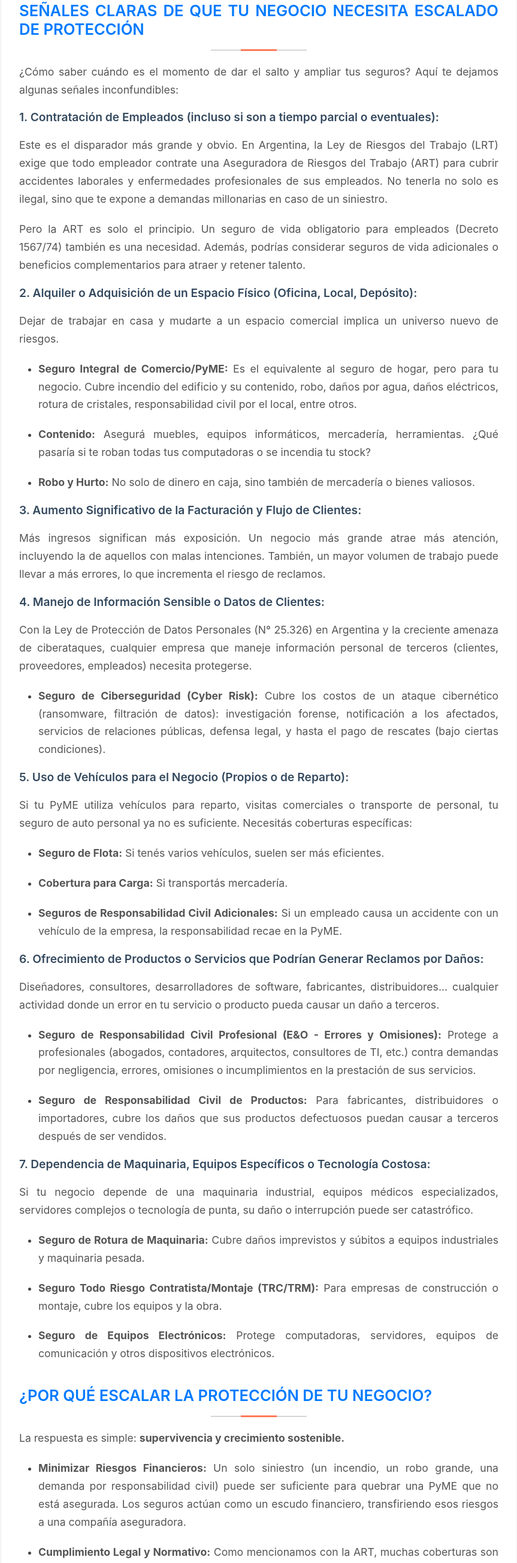
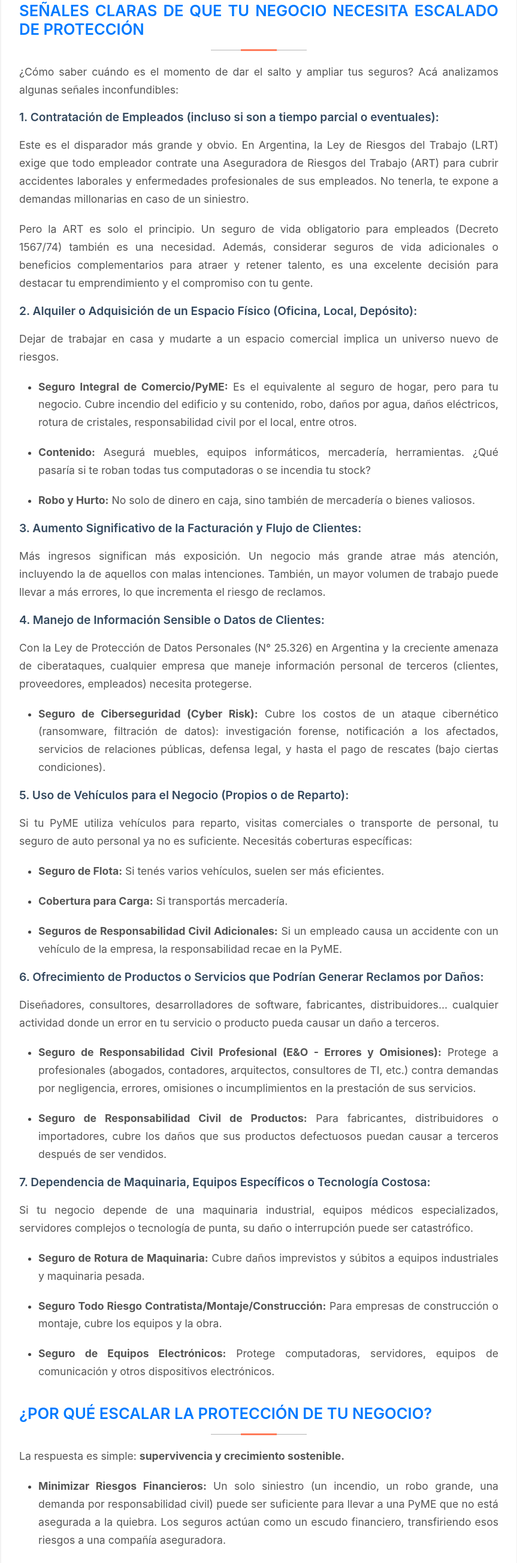
Before and after one commit to gonxavier/coverplus, a website: page blog/freelance-a-pymes.html in a window 1280 px wide. Shown: the part 1434-4039 px from the top of the page at 60% size, without its empty margins (208-1071 px from the left). Drawn offline with Linux system fonts and the light colour scheme.

Commit message:
Update freelance-a-pymes.html

```diff
--- a/blog/freelance-a-pymes.html
+++ b/blog/freelance-a-pymes.html
@@ -119,12 +119,12 @@
 
                <!-- SEGUNDA SECCIÓN -->
                 <h2>Señales Claras de que tu Negocio Necesita Escalado de Protección</h2>
-                <p>¿Cómo saber cuándo es el momento de dar el salto y ampliar tus seguros? Aquí te dejamos algunas señales inconfundibles:</p>
+                <p>¿Cómo saber cuándo es el momento de dar el salto y ampliar tus seguros? Acá analizamos algunas señales inconfundibles:</p>
 
                 <h3>1. Contratación de Empleados (incluso si son a tiempo parcial o eventuales):</h3>
-                <p>Este es el disparador más grande y obvio. En Argentina, la Ley de Riesgos del Trabajo (LRT) exige que todo empleador contrate una Aseguradora de Riesgos del Trabajo (ART) para cubrir accidentes laborales y enfermedades profesionales de sus empleados. No tenerla no solo es ilegal, sino que te expone a demandas millonarias en caso de un siniestro.</p>
+                <p>Este es el disparador más grande y obvio. En Argentina, la Ley de Riesgos del Trabajo (LRT) exige que todo empleador contrate una Aseguradora de Riesgos del Trabajo (ART) para cubrir accidentes laborales y enfermedades profesionales de sus empleados. No tenerla, te expone a demandas millonarias en caso de un siniestro.</p>
 
-                <p>Pero la ART es solo el principio. Un seguro de vida obligatorio para empleados (Decreto 1567/74) también es una necesidad. Además, podrías considerar seguros de vida adicionales o beneficios complementarios para atraer y retener talento.</p>
+                <p>Pero la ART es solo el principio. Un seguro de vida obligatorio para empleados (Decreto 1567/74) también es una necesidad. Además, considerar seguros de vida adicionales o beneficios complementarios para atraer y retener talento, es una excelente decisión para destacar tu emprendimiento y el compromiso con tu gente.</p>
 
                 <h3>2. Alquiler o Adquisición de un Espacio Físico (Oficina, Local, Depósito):</h3>
                 <p>Dejar de trabajar en casa y mudarte a un espacio comercial implica un universo nuevo de riesgos.</p>
@@ -162,7 +162,7 @@
                 <p>Si tu negocio depende de una maquinaria industrial, equipos médicos especializados, servidores complejos o tecnología de punta, su daño o interrupción puede ser catastrófico.</p>
                 <ul>
                     <li><p><strong>Seguro de Rotura de Maquinaria:</strong> Cubre daños imprevistos y súbitos a equipos industriales y maquinaria pesada.</p></li>
-                    <li><p><strong>Seguro Todo Riesgo Contratista/Montaje (TRC/TRM):</strong> Para empresas de construcción o montaje, cubre los equipos y la obra.</p></li>
+                    <li><p><strong>Seguro Todo Riesgo Contratista/Montaje/Construcción:</strong> Para empresas de construcción o montaje, cubre los equipos y la obra.</p></li>
                     <li><p><strong>Seguro de Equipos Electrónicos:</strong> Protege computadoras, servidores, equipos de comunicación y otros dispositivos electrónicos.</p></li>
                 </ul>
 
@@ -170,7 +170,7 @@
                 <h2>¿Por Qué Escalar la Protección de tu Negocio?</h2>
                 <p>La respuesta es simple: <strong>supervivencia y crecimiento sostenible.</strong></p>
                 <ul>
-                    <li><p><strong>Minimizar Riesgos Financieros:</strong> Un solo siniestro (un incendio, un robo grande, una demanda por responsabilidad civil) puede ser suficiente para quebrar una PyME que no está asegurada. Los seguros actúan como un escudo financiero, transfiriendo esos riesgos a una compañía aseguradora.</p></li>
+                    <li><p><strong>Minimizar Riesgos Financieros:</strong> Un solo siniestro (un incendio, un robo grande, una demanda por responsabilidad civil) puede ser suficiente para llevar a una PyME que no está asegurada a la quiebra. Los seguros actúan como un escudo financiero, transfiriendo esos riesgos a una compañía aseguradora.</p></li>
                     <li><p><strong>Cumplimiento Legal y Normativo:</strong> Como mencionamos con la ART, muchas coberturas son obligatorias por ley. No cumplirlas no solo acarrea multas, sino que te expone a responsabilidades mayores.</p></li>
                     <li><p><strong>Protección de Activos:</strong> Tu local, tus máquinas, tu mercadería, tu dinero, tu propiedad intelectual… son el capital de tu empresa. Los seguros los resguardan.</p></li>
                     <li><p><strong>Respaldo para tus Empleados:</strong> Ofrecer un entorno seguro y tener coberturas adecuadas para tu personal no solo es una obligación, sino que fomenta la lealtad y la productividad.</p></li>
@@ -181,7 +181,7 @@
 
                 <!-- CUARTA SECCIÓN -->
                 <h2>La Importancia de un Productor Asesor de Seguros (PAS) en esta Transición</h2>
-                <p>La transición de freelance a PyME es compleja y la oferta de seguros es vasta. Intentar navegar este laberinto sin un experto es un riesgo en sí mismo. Un <strong>Productor Asesor de Seguros (PAS)</strong> es fundamental en esta etapa porque:</p>
+                <p>La transición de freelance a PyME es compleja y la oferta de seguros es enorme. Intentar navegar este laberinto sin un experto es un riesgo en sí mismo. Un <strong>Productor Asesor de Seguros (PAS)</strong> es fundamental en esta etapa porque:</p>
                 <ul>
                     <li><p><strong>Identifica Riesgos Específicos:</strong> Un PAS experimentado sabrá evaluar tu actividad, tu tipo de negocio, tu estructura y tus activos para identificar los riesgos únicos a los que te enfrentás. No todos los negocios son iguales.</p></li>
                     <li><p><strong>Diseña un Plan a Medida:</strong> No hay un "paquete estándar" que sirva para todas las PyMES. Un buen productor creará una combinación de coberturas que se ajuste a tus necesidades y a tu presupuesto, optimizando la protección sin gastos innecesarios.</p></li>
```
